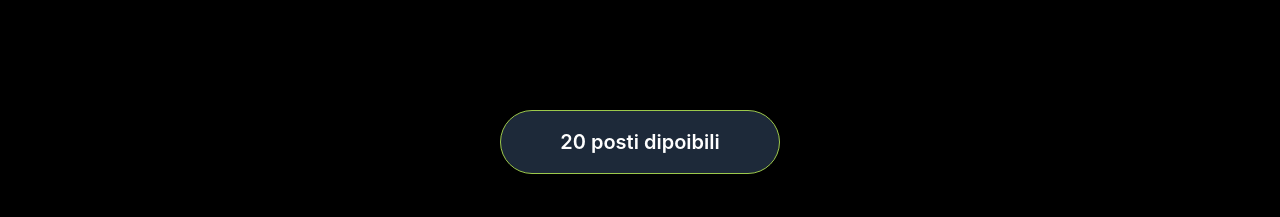
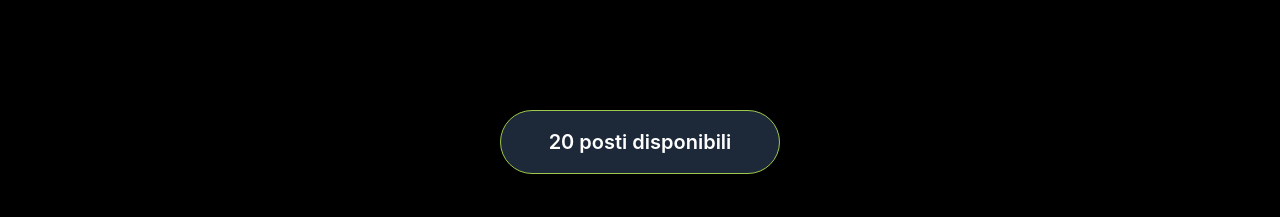
Before and after one commit to webstack-academy/landing, a React (Vite) app: page / in a window 1280 px wide. Shown: the part 3640-3857 px from the top of the page. Built offline with nearby package versions, Linux system fonts and the light colour scheme.

Commit message:
Fix typo

```diff
--- a/src/app/modules/home/pages/home.page.tsx
+++ b/src/app/modules/home/pages/home.page.tsx
@@ -344,7 +344,7 @@ class HomePage extends Component {
                     marginRight: 'auto',
                   }}
                 >
-                  <h2 className="text-xl font-semibold">20 posti dipoibili</h2>
+                  <h2 className="text-xl font-semibold">20 posti disponibili</h2>
                 </div>
 
                 <h1 className="text-4xl font-semibold mt-10">
```
